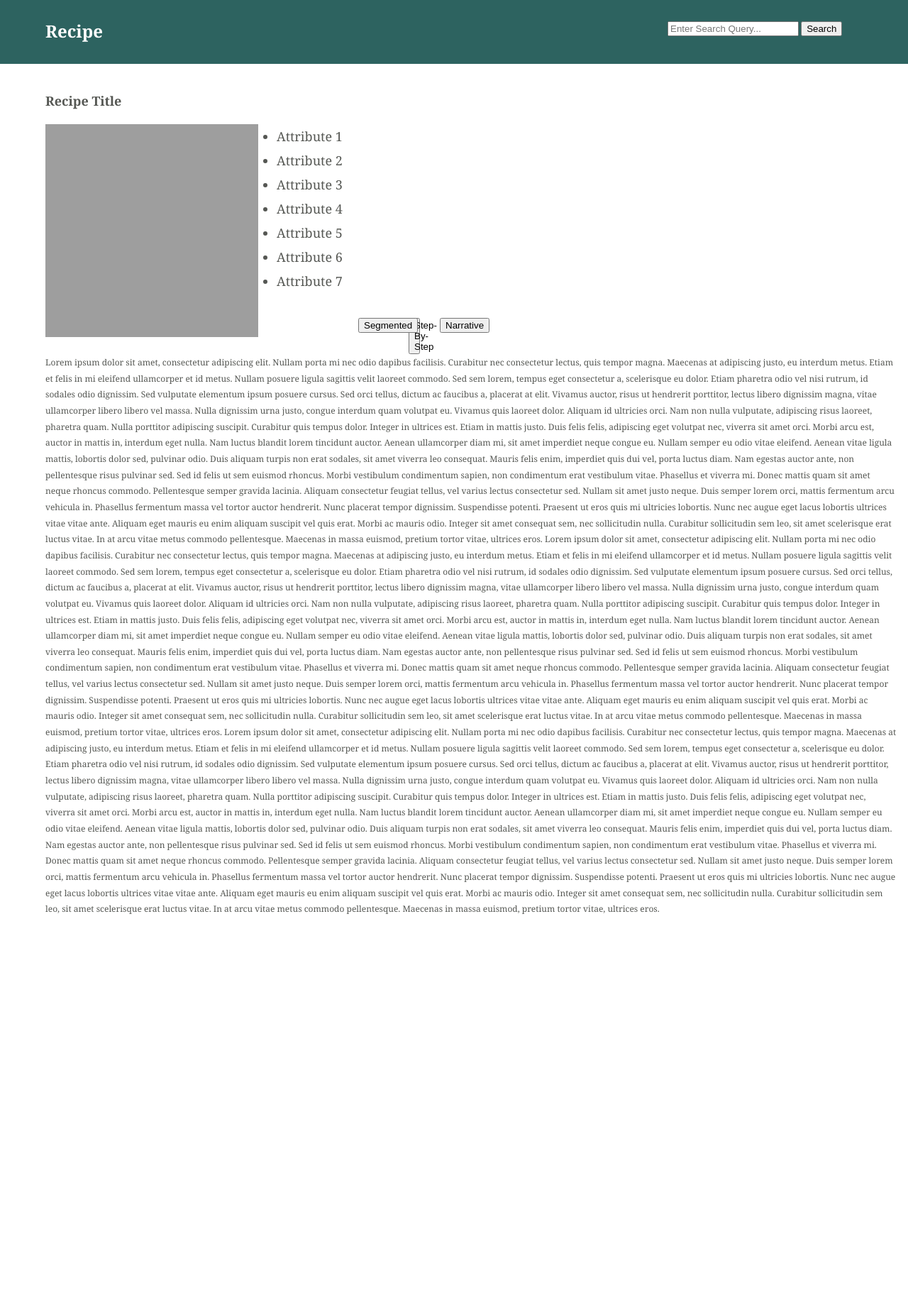
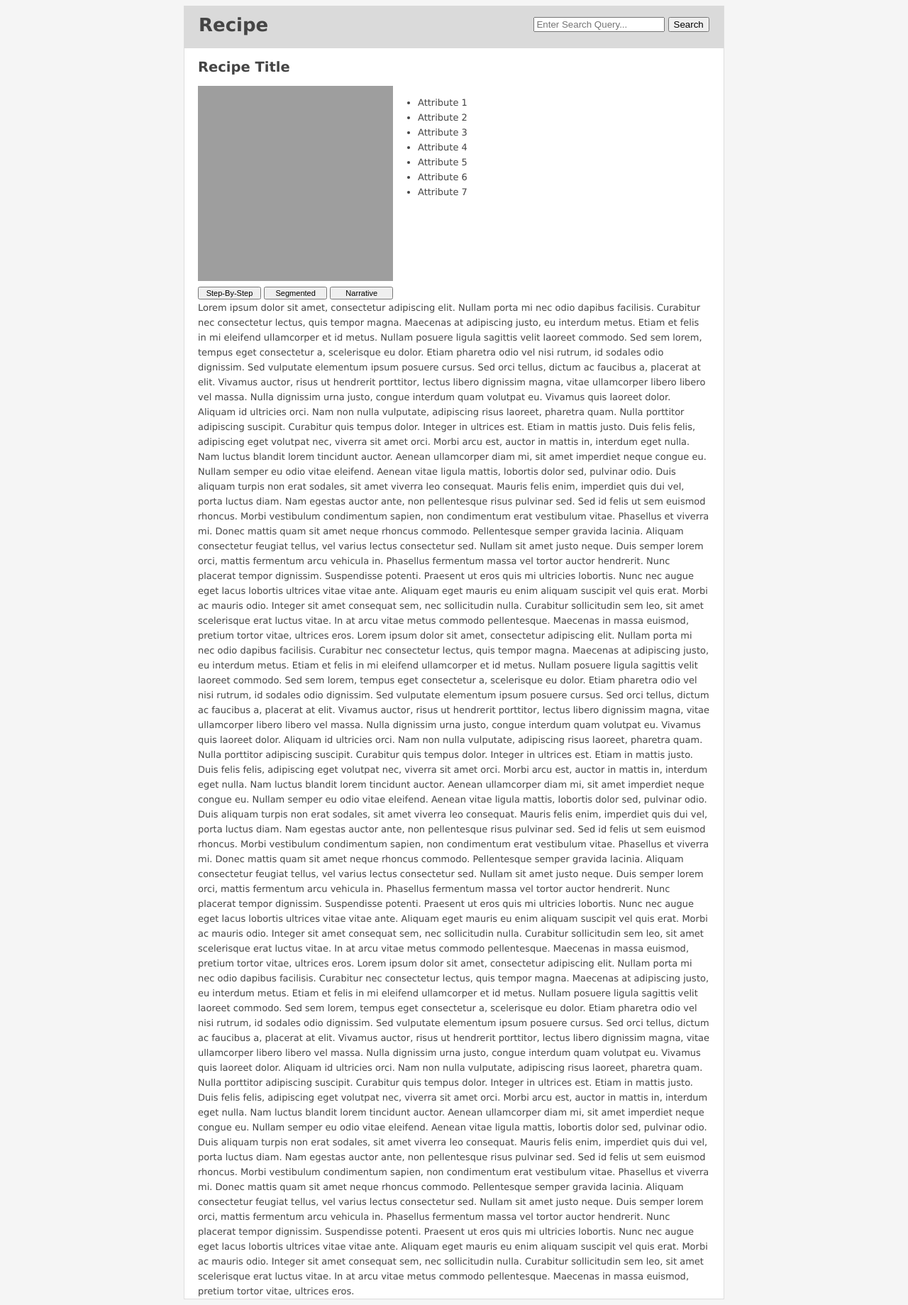
Before and after one commit to qlkzy/iapt-group-12, a CodeIgniter app: page /index.php/recipe/index in a window 1280 px wide. Shown: the whole page at 71% size. Before the commit the page ends 1288 px from the top, so only its background shows below. Run offline with CodeIgniter, Linux system fonts and the light colour scheme; grey boxes are pictures that could not be loaded.

Commit message:
Changed recipe page to an attempt at responsive. Need to style the rest of the pages, and figure out what to do with search when using a viewport of x320 or less.

```diff
--- a/app/application/views/pages/recipe.php
+++ b/app/application/views/pages/recipe.php
@@ -1,3 +1,4 @@
+<div id="main_recipe">
     <h2 class="recipe_page_title">Recipe Title</h2>
     <img src="http://is.gd/ExOYzN" class="recipe_cover_image"/>
     <ul class="recipe_attributes">
@@ -9,9 +10,12 @@
         <li>Attribute 6</li>
         <li>Attribute 7</li>
     </ul>
+    <div id="recipe_buttons_container">
         <button class="recipe_view_selector_button" id="sbs_view_button" value="sbs">Step-By-Step</button>
         <button class="recipe_view_selector_button" id="sgm_view_button" value="sgm">Segmented</button>
         <button class="recipe_view_selector_button" id="nar_view_button" value="nar">Narrative</button>
+    </div>
+    <div id="recipe_text_container">
         <div class="recipe_text" id="sbs_recipe_text">
             This is the step-by-step garbage.
         </div>
@@ -19,94 +23,134 @@
             This is the segmented recipe view.
         </div>
         <div class="recipe_text" id="nar_recipe_text">
-    Lorem ipsum dolor sit amet, consectetur adipiscing elit. Nullam porta mi nec odio dapibus facilisis. Curabitur
-    nec consectetur lectus, quis tempor magna. Maecenas at adipiscing justo, eu interdum metus. Etiam et felis in mi
-    eleifend ullamcorper et id metus. Nullam posuere ligula sagittis velit laoreet commodo. Sed sem lorem, tempus
-    eget consectetur a, scelerisque eu dolor. Etiam pharetra odio vel nisi rutrum, id sodales odio dignissim. Sed
+            Lorem ipsum dolor sit amet, consectetur adipiscing elit. Nullam porta mi nec odio dapibus facilisis.
+            Curabitur
+            nec consectetur lectus, quis tempor magna. Maecenas at adipiscing justo, eu interdum metus. Etiam et felis
+            in mi
+            eleifend ullamcorper et id metus. Nullam posuere ligula sagittis velit laoreet commodo. Sed sem lorem,
+            tempus
+            eget consectetur a, scelerisque eu dolor. Etiam pharetra odio vel nisi rutrum, id sodales odio dignissim.
+            Sed
             vulputate elementum ipsum posuere cursus. Sed orci tellus, dictum ac faucibus a, placerat at elit. Vivamus
-    auctor, risus ut hendrerit porttitor, lectus libero dignissim magna, vitae ullamcorper libero libero vel massa.
-    Nulla dignissim urna justo, congue interdum quam volutpat eu. Vivamus quis laoreet dolor. Aliquam id ultricies
+            auctor, risus ut hendrerit porttitor, lectus libero dignissim magna, vitae ullamcorper libero libero vel
+            massa.
+            Nulla dignissim urna justo, congue interdum quam volutpat eu. Vivamus quis laoreet dolor. Aliquam id
+            ultricies
             orci.
 
-    Nam non nulla vulputate, adipiscing risus laoreet, pharetra quam. Nulla porttitor adipiscing suscipit. Curabitur
-    quis tempus dolor. Integer in ultrices est. Etiam in mattis justo. Duis felis felis, adipiscing eget volutpat
+            Nam non nulla vulputate, adipiscing risus laoreet, pharetra quam. Nulla porttitor adipiscing suscipit.
+            Curabitur
+            quis tempus dolor. Integer in ultrices est. Etiam in mattis justo. Duis felis felis, adipiscing eget
+            volutpat
             nec, viverra sit amet orci. Morbi arcu est, auctor in mattis in, interdum eget nulla.
 
             Nam luctus blandit lorem tincidunt auctor. Aenean ullamcorper diam mi, sit amet imperdiet neque congue eu.
             Nullam semper eu odio vitae eleifend. Aenean vitae ligula mattis, lobortis dolor sed, pulvinar odio. Duis
             aliquam turpis non erat sodales, sit amet viverra leo consequat. Mauris felis enim, imperdiet quis dui vel,
             porta luctus diam. Nam egestas auctor ante, non pellentesque risus pulvinar sed. Sed id felis ut sem euismod
-    rhoncus. Morbi vestibulum condimentum sapien, non condimentum erat vestibulum vitae. Phasellus et viverra mi.
+            rhoncus. Morbi vestibulum condimentum sapien, non condimentum erat vestibulum vitae. Phasellus et viverra
+            mi.
             Donec mattis quam sit amet neque rhoncus commodo.
 
             Pellentesque semper gravida lacinia. Aliquam consectetur feugiat tellus, vel varius lectus consectetur sed.
             Nullam sit amet justo neque. Duis semper lorem orci, mattis fermentum arcu vehicula in. Phasellus fermentum
-    massa vel tortor auctor hendrerit. Nunc placerat tempor dignissim. Suspendisse potenti. Praesent ut eros quis mi
+            massa vel tortor auctor hendrerit. Nunc placerat tempor dignissim. Suspendisse potenti. Praesent ut eros
+            quis mi
             ultricies lobortis.
 
-    Nunc nec augue eget lacus lobortis ultrices vitae vitae ante. Aliquam eget mauris eu enim aliquam suscipit vel
-    quis erat. Morbi ac mauris odio. Integer sit amet consequat sem, nec sollicitudin nulla. Curabitur sollicitudin
-    sem leo, sit amet scelerisque erat luctus vitae. In at arcu vitae metus commodo pellentesque. Maecenas in massa
+            Nunc nec augue eget lacus lobortis ultrices vitae vitae ante. Aliquam eget mauris eu enim aliquam suscipit
+            vel
+            quis erat. Morbi ac mauris odio. Integer sit amet consequat sem, nec sollicitudin nulla. Curabitur
+            sollicitudin
+            sem leo, sit amet scelerisque erat luctus vitae. In at arcu vitae metus commodo pellentesque. Maecenas in
+            massa
             euismod, pretium tortor vitae, ultrices eros.
 
-    Lorem ipsum dolor sit amet, consectetur adipiscing elit. Nullam porta mi nec odio dapibus facilisis. Curabitur
-    nec consectetur lectus, quis tempor magna. Maecenas at adipiscing justo, eu interdum metus. Etiam et felis in mi
-    eleifend ullamcorper et id metus. Nullam posuere ligula sagittis velit laoreet commodo. Sed sem lorem, tempus
-    eget consectetur a, scelerisque eu dolor. Etiam pharetra odio vel nisi rutrum, id sodales odio dignissim. Sed
+            Lorem ipsum dolor sit amet, consectetur adipiscing elit. Nullam porta mi nec odio dapibus facilisis.
+            Curabitur
+            nec consectetur lectus, quis tempor magna. Maecenas at adipiscing justo, eu interdum metus. Etiam et felis
+            in mi
+            eleifend ullamcorper et id metus. Nullam posuere ligula sagittis velit laoreet commodo. Sed sem lorem,
+            tempus
+            eget consectetur a, scelerisque eu dolor. Etiam pharetra odio vel nisi rutrum, id sodales odio dignissim.
+            Sed
             vulputate elementum ipsum posuere cursus. Sed orci tellus, dictum ac faucibus a, placerat at elit. Vivamus
-    auctor, risus ut hendrerit porttitor, lectus libero dignissim magna, vitae ullamcorper libero libero vel massa.
-    Nulla dignissim urna justo, congue interdum quam volutpat eu. Vivamus quis laoreet dolor. Aliquam id ultricies
+            auctor, risus ut hendrerit porttitor, lectus libero dignissim magna, vitae ullamcorper libero libero vel
+            massa.
+            Nulla dignissim urna justo, congue interdum quam volutpat eu. Vivamus quis laoreet dolor. Aliquam id
+            ultricies
             orci.
 
-    Nam non nulla vulputate, adipiscing risus laoreet, pharetra quam. Nulla porttitor adipiscing suscipit. Curabitur
-    quis tempus dolor. Integer in ultrices est. Etiam in mattis justo. Duis felis felis, adipiscing eget volutpat
+            Nam non nulla vulputate, adipiscing risus laoreet, pharetra quam. Nulla porttitor adipiscing suscipit.
+            Curabitur
+            quis tempus dolor. Integer in ultrices est. Etiam in mattis justo. Duis felis felis, adipiscing eget
+            volutpat
             nec, viverra sit amet orci. Morbi arcu est, auctor in mattis in, interdum eget nulla.
 
             Nam luctus blandit lorem tincidunt auctor. Aenean ullamcorper diam mi, sit amet imperdiet neque congue eu.
             Nullam semper eu odio vitae eleifend. Aenean vitae ligula mattis, lobortis dolor sed, pulvinar odio. Duis
             aliquam turpis non erat sodales, sit amet viverra leo consequat. Mauris felis enim, imperdiet quis dui vel,
             porta luctus diam. Nam egestas auctor ante, non pellentesque risus pulvinar sed. Sed id felis ut sem euismod
-    rhoncus. Morbi vestibulum condimentum sapien, non condimentum erat vestibulum vitae. Phasellus et viverra mi.
+            rhoncus. Morbi vestibulum condimentum sapien, non condimentum erat vestibulum vitae. Phasellus et viverra
+            mi.
             Donec mattis quam sit amet neque rhoncus commodo.
 
             Pellentesque semper gravida lacinia. Aliquam consectetur feugiat tellus, vel varius lectus consectetur sed.
             Nullam sit amet justo neque. Duis semper lorem orci, mattis fermentum arcu vehicula in. Phasellus fermentum
-    massa vel tortor auctor hendrerit. Nunc placerat tempor dignissim. Suspendisse potenti. Praesent ut eros quis mi
+            massa vel tortor auctor hendrerit. Nunc placerat tempor dignissim. Suspendisse potenti. Praesent ut eros
+            quis mi
             ultricies lobortis.
 
-    Nunc nec augue eget lacus lobortis ultrices vitae vitae ante. Aliquam eget mauris eu enim aliquam suscipit vel
-    quis erat. Morbi ac mauris odio. Integer sit amet consequat sem, nec sollicitudin nulla. Curabitur sollicitudin
-    sem leo, sit amet scelerisque erat luctus vitae. In at arcu vitae metus commodo pellentesque. Maecenas in massa
+            Nunc nec augue eget lacus lobortis ultrices vitae vitae ante. Aliquam eget mauris eu enim aliquam suscipit
+            vel
+            quis erat. Morbi ac mauris odio. Integer sit amet consequat sem, nec sollicitudin nulla. Curabitur
+            sollicitudin
+            sem leo, sit amet scelerisque erat luctus vitae. In at arcu vitae metus commodo pellentesque. Maecenas in
+            massa
             euismod, pretium tortor vitae, ultrices eros.
 
-    Lorem ipsum dolor sit amet, consectetur adipiscing elit. Nullam porta mi nec odio dapibus facilisis. Curabitur
-    nec consectetur lectus, quis tempor magna. Maecenas at adipiscing justo, eu interdum metus. Etiam et felis in mi
-    eleifend ullamcorper et id metus. Nullam posuere ligula sagittis velit laoreet commodo. Sed sem lorem, tempus
-    eget consectetur a, scelerisque eu dolor. Etiam pharetra odio vel nisi rutrum, id sodales odio dignissim. Sed
+            Lorem ipsum dolor sit amet, consectetur adipiscing elit. Nullam porta mi nec odio dapibus facilisis.
+            Curabitur
+            nec consectetur lectus, quis tempor magna. Maecenas at adipiscing justo, eu interdum metus. Etiam et felis
+            in mi
+            eleifend ullamcorper et id metus. Nullam posuere ligula sagittis velit laoreet commodo. Sed sem lorem,
+            tempus
+            eget consectetur a, scelerisque eu dolor. Etiam pharetra odio vel nisi rutrum, id sodales odio dignissim.
+            Sed
             vulputate elementum ipsum posuere cursus. Sed orci tellus, dictum ac faucibus a, placerat at elit. Vivamus
-    auctor, risus ut hendrerit porttitor, lectus libero dignissim magna, vitae ullamcorper libero libero vel massa.
-    Nulla dignissim urna justo, congue interdum quam volutpat eu. Vivamus quis laoreet dolor. Aliquam id ultricies
+            auctor, risus ut hendrerit porttitor, lectus libero dignissim magna, vitae ullamcorper libero libero vel
+            massa.
+            Nulla dignissim urna justo, congue interdum quam volutpat eu. Vivamus quis laoreet dolor. Aliquam id
+            ultricies
             orci.
 
-    Nam non nulla vulputate, adipiscing risus laoreet, pharetra quam. Nulla porttitor adipiscing suscipit. Curabitur
-    quis tempus dolor. Integer in ultrices est. Etiam in mattis justo. Duis felis felis, adipiscing eget volutpat
+            Nam non nulla vulputate, adipiscing risus laoreet, pharetra quam. Nulla porttitor adipiscing suscipit.
+            Curabitur
+            quis tempus dolor. Integer in ultrices est. Etiam in mattis justo. Duis felis felis, adipiscing eget
+            volutpat
             nec, viverra sit amet orci. Morbi arcu est, auctor in mattis in, interdum eget nulla.
 
             Nam luctus blandit lorem tincidunt auctor. Aenean ullamcorper diam mi, sit amet imperdiet neque congue eu.
             Nullam semper eu odio vitae eleifend. Aenean vitae ligula mattis, lobortis dolor sed, pulvinar odio. Duis
             aliquam turpis non erat sodales, sit amet viverra leo consequat. Mauris felis enim, imperdiet quis dui vel,
             porta luctus diam. Nam egestas auctor ante, non pellentesque risus pulvinar sed. Sed id felis ut sem euismod
-    rhoncus. Morbi vestibulum condimentum sapien, non condimentum erat vestibulum vitae. Phasellus et viverra mi.
+            rhoncus. Morbi vestibulum condimentum sapien, non condimentum erat vestibulum vitae. Phasellus et viverra
+            mi.
             Donec mattis quam sit amet neque rhoncus commodo.
 
             Pellentesque semper gravida lacinia. Aliquam consectetur feugiat tellus, vel varius lectus consectetur sed.
             Nullam sit amet justo neque. Duis semper lorem orci, mattis fermentum arcu vehicula in. Phasellus fermentum
-    massa vel tortor auctor hendrerit. Nunc placerat tempor dignissim. Suspendisse potenti. Praesent ut eros quis mi
+            massa vel tortor auctor hendrerit. Nunc placerat tempor dignissim. Suspendisse potenti. Praesent ut eros
+            quis mi
             ultricies lobortis.
 
-    Nunc nec augue eget lacus lobortis ultrices vitae vitae ante. Aliquam eget mauris eu enim aliquam suscipit vel
-    quis erat. Morbi ac mauris odio. Integer sit amet consequat sem, nec sollicitudin nulla. Curabitur sollicitudin
-    sem leo, sit amet scelerisque erat luctus vitae. In at arcu vitae metus commodo pellentesque. Maecenas in massa
+            Nunc nec augue eget lacus lobortis ultrices vitae vitae ante. Aliquam eget mauris eu enim aliquam suscipit
+            vel
+            quis erat. Morbi ac mauris odio. Integer sit amet consequat sem, nec sollicitudin nulla. Curabitur
+            sollicitudin
+            sem leo, sit amet scelerisque erat luctus vitae. In at arcu vitae metus commodo pellentesque. Maecenas in
+            massa
             euismod, pretium tortor vitae, ultrices eros.
         </div>
-<div id="ingredients_sidebar"><h2>Ingredients</h2></div>
+    </div>
+</div>
--- a/app/application/views/templates/footer.php
+++ b/app/application/views/templates/footer.php
@@ -1,3 +1,4 @@
 <div id="footer"></div>
+</div>
 </body>
 </html>
--- a/app/application/views/templates/header.php
+++ b/app/application/views/templates/header.php
@@ -6,11 +6,12 @@
     <meta http-equiv="X-UA-Compatible" content="IE=edge">
     <meta name="description" content="">
     <meta name="viewport" content="width=device-width, initial-scale=1">
-    <link href="<? echo base_url()."assets/styles.css"; ?>" rel="stylesheet" type="text/css">
-    <script src="<? echo base_url()."assets/jquery.js"; ?>" type="text/javascript"></script>
-    <script src="<? echo base_url()."assets/recipe.js"; ?>" type ="text/javascript"></script>
+    <link href="<? echo base_url() . "assets/styles.css"; ?>" rel="stylesheet" type="text/css">
+    <script src="<? echo base_url() . "assets/jquery.js"; ?>" type="text/javascript"></script>
+    <script src="<? echo base_url() . "assets/recipe.js"; ?>" type="text/javascript"></script>
 </head>
 <body>
+<div id="container">
     <div id="banner">
         <div id="banner_text">
             <h1><?php echo $title ?></h1>
@@ -19,7 +20,7 @@
         <div id="search">
             <form>
                 <input id="search_input" name="search_input" placeholder="Enter Search Query...">
-            <input id="search_submit"  type="submit" value="Search">
+                <input id="search_submit" type="submit" value="Search">
             </form>
         </div>
     </div>
--- a/app/assets/styles.css
+++ b/app/assets/styles.css
@@ -2,51 +2,39 @@
    One Stylesheet to bring them all and in the darkness bind them. */
 
 body {
-    background: #FFF;
-    color: #555753;
-    font: 75% georgia, sans-serif;
-    line-height: 1.88889;
-    margin-top: 0;
-    margin-left: 0;
-    margin-right: 0;
-    margin-bottom: -25px;
-    position: relative;
+    background: #F5F5F5;
+    font-family: "Lucida Grande", Arial;
+    font-size: 13px;
+    line-height: 21px;
+    color: #444444;
 }
 
 #banner {
-    background-color: #2D6360;
-    height: 90px;
-    position: absolute;
+    background: #DADADA;
+    height: 60px;
+    display: block;
     width: 100%;
 }
 
 #banner_text {
-    color: #FFF;
     display: inline-block;
-    left: 5%;
-    position: absolute;
-    top: 5%;
+    padding-left: 20px;
 }
 
-#categorical_browse_title{
-    margin: 0 auto;
-    position: relative;
-    text-align: left;
-    top: 100px;
-    width: 700px;
+#categorical_browse_title {
 }
 
 #categorical_recipe_browse {
-    border: 1px dashed #555753;
-    height: 500px;
-    margin: 0 auto;
-    position: relative;
-    width: 700px;
-    top: 100px;
 }
 
-.display_none {
-   /* Javascript alchemy requires this reagent. */
+#container {
+    background: #fff;
+    border-bottom: 1px #DDDDDD solid;
+    border-left: 1px #DDDDDD solid;
+    border-right: 1px #DDDDDD solid;
+    margin: 0 auto;
+    min-height: 890px;
+    width: 760px;
 }
 
 html {
@@ -54,67 +42,56 @@ html {
 }
 
 #ingredients_sidebar {
-    display: none;
+}
+
+#main_recipe {
+    margin: 0 auto;
+    width: 95%;
 }
 
 #nar_view_button {
-    left: 620px;
-    position: absolute;
-    top: 448px;
 }
 
 #nar_recipe_text {
 }
 
 #recently_viewed_recipes {
-    border: 1px dashed #555753;
-    height: 200px;
-    margin: 0 auto;
-    position: relative;
-    top: 100px;
-    width: 700px;
 }
 
-#recently_viewed_recipes_title{
-    margin: 0 auto;
-    position: relative;
-    text-align: left;
-    top: 100px;
-    width: 700px;
+#recently_viewed_recipes_title {
 }
 
-.recipe_attributes{
-    font-size: 150%;
-    left: 350px;
-    margin: 0;
+.recipe_attributes {
+    display: inline-block;
+    height: 150px;
+    margin-left: 35px;
+    padding: 0;
     position: absolute;
-    top: 175px;
+    width: 275px;
+}
+
+.recipe_buttons_container {
 }
 
 .recipe_cover_image {
-    display: inline;
-    height: 300px;
-    left: 5%;
-    margin: 0;
-    position: absolute;
-    top: 175px;
-    width: 300px
+    display: inline-block;
+    height: 275px;
+    width: 275px;
 }
 
-.recipe_page_title{
-    position: absolute;
-    left: 5%;
-    margin: 0;
-    top: 125px;
+.recipe_page_title {
 }
 
-.recipe_text{
-    display: inline-block;
-    left: 5%;
-    min-width: 700px;
-    max-width: 1200px;
-    position: absolute;
-    top: 500px;
+.recipe_text {
+}
+
+.recipe_text_container {
+    display: block;
+}
+
+.recipe_view_selector_button {
+    font-size: 85%;
+    width: 89px;
 }
 
 #sbs_recipe_text {
@@ -122,34 +99,50 @@ html {
 }
 
 #sbs_view_button {
-    position: absolute;
-    top: 448px;
-    left: 45%;
-    right: 65%;
 }
 
 #search {
     display: inline-block;
-    max-height: 90px;
-    position: absolute;
-    right: 5%;
-    top: 30px;
+    height: 30px;
+    left: 370px;
+    position: relative;
+    top: -5px;
     width: 275px;
 }
 
-#search_input{
-    display: inline-block;
+#search_input {
 }
 
-#search_submit{
-    display: inline-block;
+#search_submit {
 }
 
 #sgm_view_button {
-    left: 505px;
-    position: absolute;
-    top: 448px;
 }
 
-#sgm_recipe_text{
+#sgm_recipe_text {
 }
+
+/* Media queries: */
+@media screen and (max-width: 767px) {
+    #banner_text{
+        padding-left: 10px;
+    }
+
+    #container {
+        width: 300px;
+    }
+
+    .recipe_attributes {
+        display: block;
+        position: static;
+        width: 220px;
+    }
+
+    #search {
+        display: none;
+    }
+
+    #search_input {
+        width: 75px;
+    }
+}
```
Lines whose indentation alone changed are shown as unchanged.
